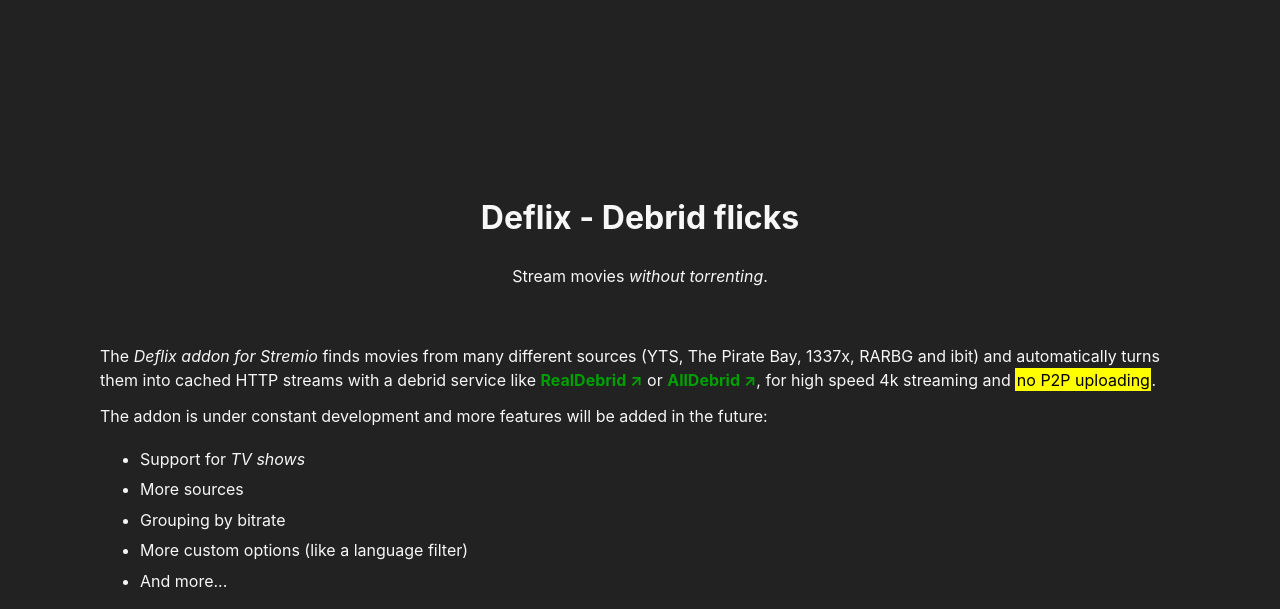
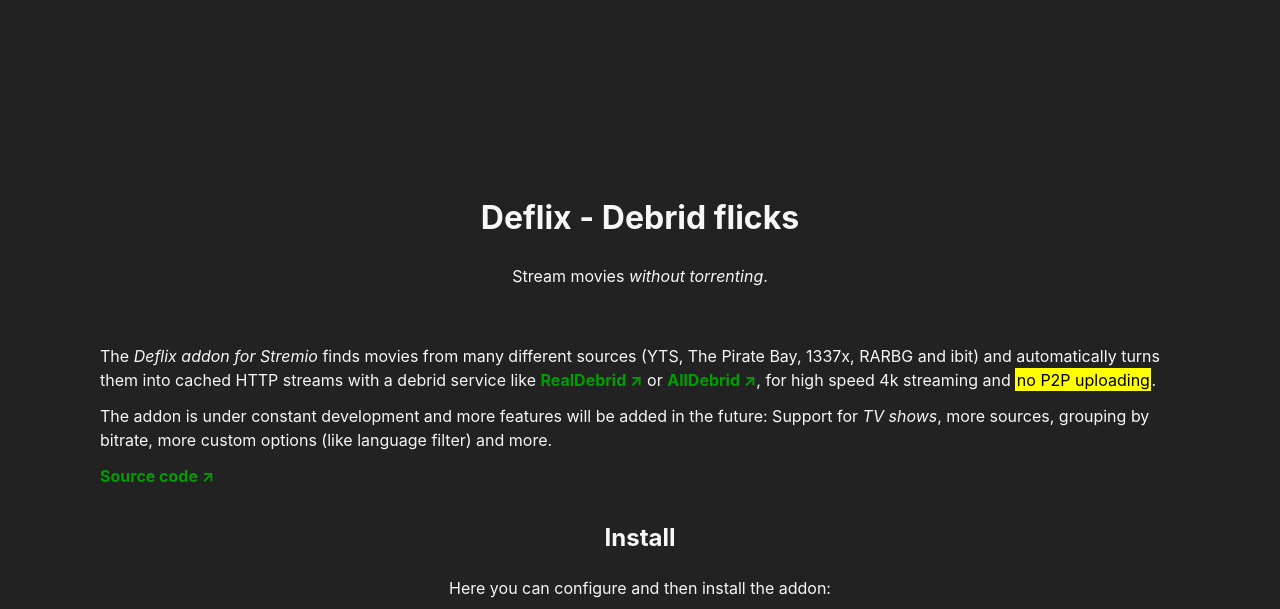
Before and after one commit to doingodswork/deflix-stremio, a plain HTML site: page web/configure/index.html in a window 1280 px wide. Shown: the part 179-788 px from the top of the page. Drawn offline with Linux system fonts and the light colour scheme.

Commit message:
Improve configure webpage

```diff
--- a/web/configure/index.html
+++ b/web/configure/index.html
@@ -31,19 +31,13 @@
       <p>The <em>Deflix addon for Stremio</em> finds movies from many different sources (YTS, The Pirate Bay, 1337x, RARBG and ibit) and automatically
         turns them into cached HTTP streams with a debrid service like <a href="https://real-debrid.com" target="_blank">RealDebrid ↗</a>
         or <a href="https://alldebrid.com" target="_blank">AllDebrid ↗</a>, for high speed 4k streaming and <mark>no P2P uploading</mark>.</p>
-      <p>The addon is under constant development and more features will be added in the future:</p>
-      <ul>
-        <li>Support for <em>TV shows</em></li>
-        <li>More sources</li>
-        <li>Grouping by bitrate</li>
-        <li>More custom options (like a language filter)</li>
-        <li>And more...</li>
-      </ul>
+      <p>The addon is under constant development and more features will be added in the future: Support for <em>TV shows</em>, more sources, grouping by bitrate, more custom options (like language filter) and more.</p>
       <p><a href="https://www.github.com/doingodswork/deflix-stremio" target="_blank">Source code ↗</a></p>
     </article>
     <section id="install">
       <header>
         <h2>Install</h2>
+        <p>Here you can configure and then install the addon:</p>
       </header>
       <form>
         <label for="debridService">Which debrid service do you use?</label>
```
